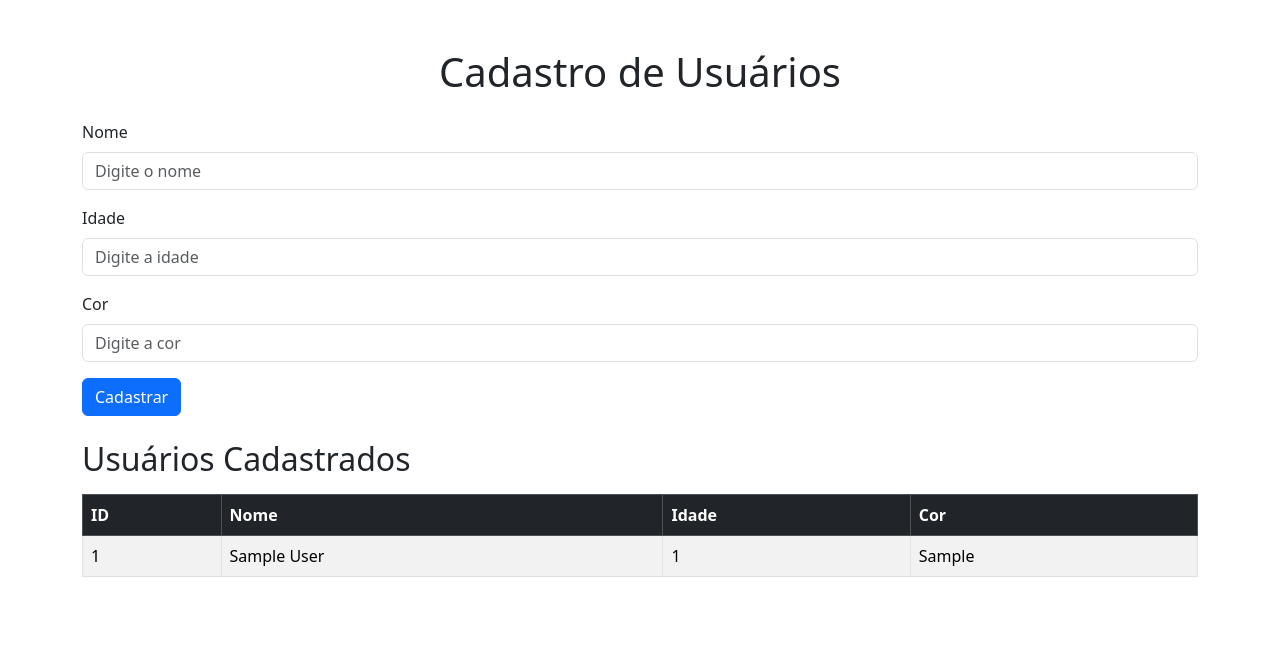
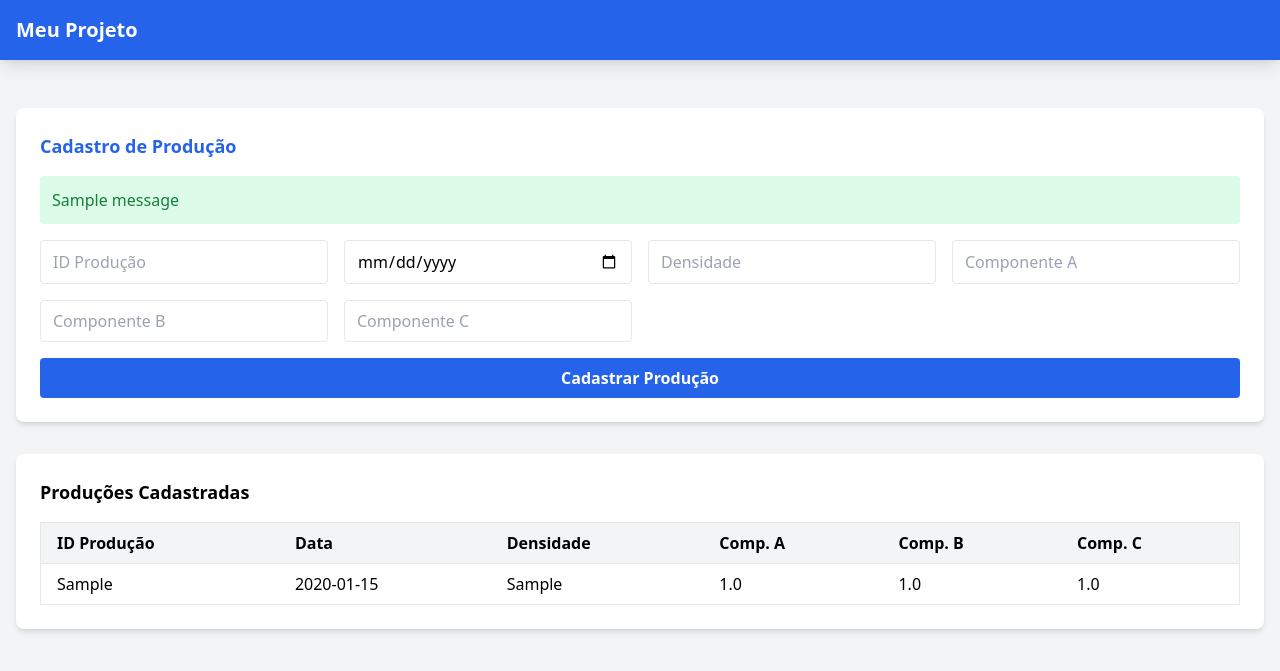
Before and after one commit to phsilva1503/meuprojeto, a Flask app: page / in a window 1280 px wide. Shown: the top 671 px of the page. Run offline with Flask 3, Linux system fonts and the light colour scheme; tables that the repository leaves empty hold one stand-in row (values such as "Sample post"); one stand-in notice (Sample message) is shown; some libraries are stand-ins or nearby versions.

Commit message:
Refatoração: ajustes no form, models, routes e migrations

```diff
--- a/app.py
+++ b/app.py
@@ -1,46 +1,20 @@
-from flask import Flask, render_template, request
-from flask_sqlalchemy import SQLAlchemy
+from flask import Flask
+#from models import db, Users, Endereco
+from models import *
 from flask_migrate import Migrate
-
+from routes import routes  # importa a função de rotas
 
 app = Flask(__name__)
 app.config['SECRET_KEY'] = '123'
-app.config['SQLALCHEMY_DATABASE_URI'] = 'sqlite:///users.db'
+app.config['SQLALCHEMY_DATABASE_URI'] = 'sqlite:///producao.db'
 app.config['SQLALCHEMY_TRACK_MODIFICATIONS'] = False
 
-db = SQLAlchemy(app)
+db.init_app(app)
 migrate = Migrate(app, db)
-
-# Modelo do Usuário
-class Users(db.Model):
-    id = db.Column(db.Integer, primary_key=True)
-    nome = db.Column(db.String(50), nullable=False)
-    idade = db.Column(db.Integer, nullable=False)
-    cor = db.Column(db.String(20))
-
-# Cria o banco e as tabelas (se não existirem)
-with app.app_context():
-    db.create_all()
-
-# Rota principal com formulário
-@app.route("/", methods=["GET", "POST"])
-def index():
-    mensagem = None  # inicializa a variável
-    if request.method == "POST":
-        nome = request.form.get("nome")
-        idade = request.form.get("idade")
-        cor = request.form.get("cor")
-
-        if nome and idade:
-            usuario = Users(nome=nome, idade=int(idade),  cor=cor)
-            db.session.add(usuario)
-            db.session.commit()
-            mensagem = f"Usuário {nome} cadastrado com sucesso!"
-
-    usuarios = Users.query.all()
-    return render_template("form.html", mensagem=mensagem, usuarios=usuarios)
-
-
+routes(app)
 
 if __name__ == "__main__":
+    with app.app_context():
+        # db.drop_all()
+        db.create_all()
     app.run(debug=True)
--- /dev/null
+++ b/routes.py
@@ -0,0 +1,40 @@
+from flask import render_template, request, redirect, url_for, flash
+from models import db, Producao, Componente
+from datetime import datetime
+
+
+def routes(app):
+    @app.route("/", methods=["GET", "POST"])
+    def index():
+        if request.method == "POST":
+            # --- Dados da produção ---
+            id_producao = request.form.get("id_producao")
+            densidade = request.form.get("densidade")
+
+            # --- Dados dos componentes ---
+            comp_a = request.form.get("comp_a")
+            comp_b = request.form.get("comp_b")
+            comp_c = request.form.get("comp_c")
+
+            if id_producao and densidade:
+                # Cria produção
+                nova_producao = Producao(id_producao=id_producao, densidade=densidade)
+                db.session.add(nova_producao)
+                db.session.commit()  # gera o nova_producao.id
+
+                # Cria componentes associados
+                novo_componente = Componente(
+                comp_a=float(comp_a),
+                comp_b=float(comp_b),
+                comp_c=float(comp_c),
+                producao_id=nova_producao.id
+                )
+                db.session.add(novo_componente)
+                db.session.commit()
+
+                flash(f"Produção '{id_producao}' cadastrada com sucesso!", "success")
+                return redirect(url_for("index"))
+
+        # Consulta todas as produções para exibir na tabela
+        producoes = Producao.query.all()
+        return render_template("form.html", producoes=producoes)
--- a/templates/form.html
+++ b/templates/form.html
@@ -2,64 +2,90 @@
 <html lang="pt-br">
 <head>
   <meta charset="UTF-8">
-    <meta name="viewport" content="width=device-width, initial-scale=1.0">
-    <title>Cadastro de Usuários</title>
-    <!-- Bootstrap CSS -->
-    <link href="https://cdn.jsdelivr.net/npm/bootstrap@5.3.2/dist/css/bootstrap.min.css" rel="stylesheet">
+  <title>Cadastro de Produção</title>
+  <script src="https://cdn.tailwindcss.com"></script>
 </head>
-<body>
-    <div class="container mt-5">
-        <h1 class="mb-4 text-center">Cadastro de Usuários</h1>
+<body class="bg-gray-100 font-sans">
 
-        <!-- Mensagem de sucesso -->
-        {% if mensagem %}
-            <div class="alert alert-success">{{ mensagem }}</div>
+  <!-- Navbar -->
+  <nav class="bg-blue-600 shadow-lg p-4">
+    <h1 class="text-white font-bold text-xl">Meu Projeto</h1>
+  </nav>
+
+  <div class="container mx-auto mt-8 p-4">
+
+    <!-- Formulário de Produção -->
+    <div class="bg-white shadow-md rounded-lg p-6 mb-8">
+      <h2 class="text-lg font-semibold text-blue-600 mb-4">Cadastro de Produção</h2>
+
+      {% with messages = get_flashed_messages(with_categories=true) %}
+        {% if messages %}
+          {% for category, message in messages %}
+            <div class="mb-4 p-3 rounded {{ 'bg-green-100 text-green-700' if category=='success' else 'bg-red-100 text-red-700' }}">
+              {{ message }}
+            </div>
+          {% endfor %}
         {% endif %}
+      {% endwith %}
 
-        <!-- Formulário -->
-        <form method="POST" class="mb-4">
-            <div class="mb-3">
-                <label for="nome" class="form-label">Nome</label>
-                <input type="text" class="form-control" id="nome" name="nome" placeholder="Digite o nome" required>
+      <form method="POST" class="grid grid-cols-1 md:grid-cols-4 gap-4">
+        <!-- Dados da Produção -->
+        <input type="text" name="id_producao" placeholder="ID Produção" class="border rounded px-3 py-2" required>
+        <input type="date" name="data" placeholder="Data" class="border rounded px-3 py-2" required>
+        <input type="text" name="densidade" placeholder="Densidade" class="border rounded px-3 py-2" required>
+
+        <!-- Componentes -->
+        <input type="number" step="0.01" name="comp_a" placeholder="Componente A" class="border rounded px-3 py-2" required>
+        <input type="number" step="0.01" name="comp_b" placeholder="Componente B" class="border rounded px-3 py-2" required>
+        <input type="number" step="0.01" name="comp_c" placeholder="Componente C" class="border rounded px-3 py-2" required>
+
+        <button type="submit" class="col-span-4 bg-blue-600 text-white font-semibold py-2 rounded hover:bg-blue-700">Cadastrar Produção</button>
+      </form>
     </div>
-            <div class="mb-3">
-                <label for="idade" class="form-label">Idade</label>
-                <input type="number" class="form-control" id="idade" name="idade" placeholder="Digite a idade" required>
-            </div>
-            <div class="mb-3">
-                <label for="cor" class="form-label">Cor</label>
-                <input type="text" class="form-control" id="cor" name="cor" placeholder="Digite a cor">
-            </div>
-            <button type="submit" class="btn btn-primary">Cadastrar</button>
-        </form>
 
-        <!-- Tabela de usuários -->
-        {% if usuarios %}
-            <h2 class="mb-3">Usuários Cadastrados</h2>
-            <table class="table table-striped table-bordered">
-                <thead class="table-dark">
+    <!-- Lista de Produções -->
+    <div class="bg-white shadow-md rounded-lg p-6">
+      <h2 class="text-lg font-semibold mb-4">Produções Cadastradas</h2>
+
+      {% if producoes %}
+      <div class="overflow-x-auto">
+        <table class="min-w-full border border-gray-200 rounded-lg">
+          <thead class="bg-gray-100">
             <tr>
-                        <th>ID</th>
-                        <th>Nome</th>
-                        <th>Idade</th>
-                        <th>Cor</th>
+              <th class="px-4 py-2 text-left">ID Produção</th>
+              <th class="px-4 py-2 text-left">Data</th>
+              <th class="px-4 py-2 text-left">Densidade</th>
+              <th class="px-4 py-2 text-left">Comp. A</th>
+              <th class="px-4 py-2 text-left">Comp. B</th>
+              <th class="px-4 py-2 text-left">Comp. C</th>
             </tr>
           </thead>
           <tbody>
-                    {% for u in usuarios %}
-                        <tr>
-                            <td>{{ u.id }}</td>
-                            <td>{{ u.nome }}</td>
-                            <td>{{ u.idade }}</td>
-                            <td>{{ u.cor }}</td>
+            {% for p in producoes %}
+            <tr class="border-t">
+              <td class="px-4 py-2">{{ p.id_producao }}</td>
+              <td class="px-4 py-2">{{ p.data }}</td>
+              <td class="px-4 py-2">{{ p.densidade }}</td>
+              {% if p.componentes %}
+                {% set c = p.componentes[0] %}
+                <td class="px-4 py-2">{{ c.comp_a }}</td>
+                <td class="px-4 py-2">{{ c.comp_b }}</td>
+                <td class="px-4 py-2">{{ c.comp_c }}</td>
+              {% else %}
+                <td class="px-4 py-2">-</td>
+                <td class="px-4 py-2">-</td>
+                <td class="px-4 py-2">-</td>
+              {% endif %}
             </tr>
             {% endfor %}
           </tbody>
         </table>
+      </div>
+      {% else %}
+        <p>Nenhuma produção cadastrada ainda.</p>
       {% endif %}
     </div>
 
-    <!-- Bootstrap JS (opcional) -->
-    <script src="https://cdn.jsdelivr.net/npm/bootstrap@5.3.2/dist/js/bootstrap.bundle.min.js"></script>
+  </div>
 </body>
 </html>
```
Also changed, not shown: migrations/versions/7e7fba229ad7_adiciona_coluna_cidade.py (added, +32 -0 lines), migrations/versions/bb331fa2b815_criando_users_e_endereco.py (added, +36 -0 lines), migrations/versions/c02534659d2a_criando_tabelas_users_e_endereco.py (added, +52 -0 lines), models.py (added, +20 -0 lines). Lines whose indentation alone changed are shown as unchanged.
